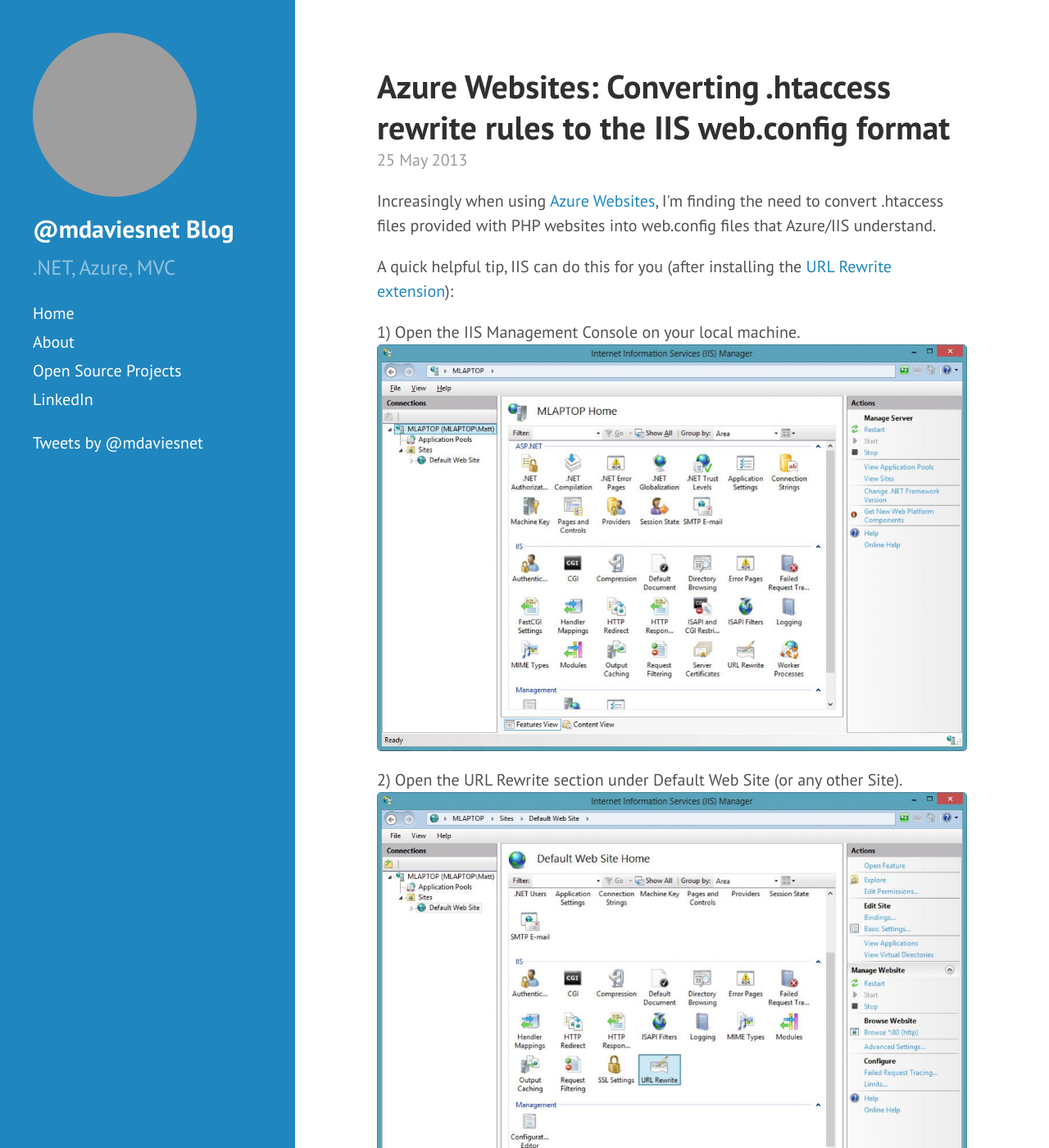
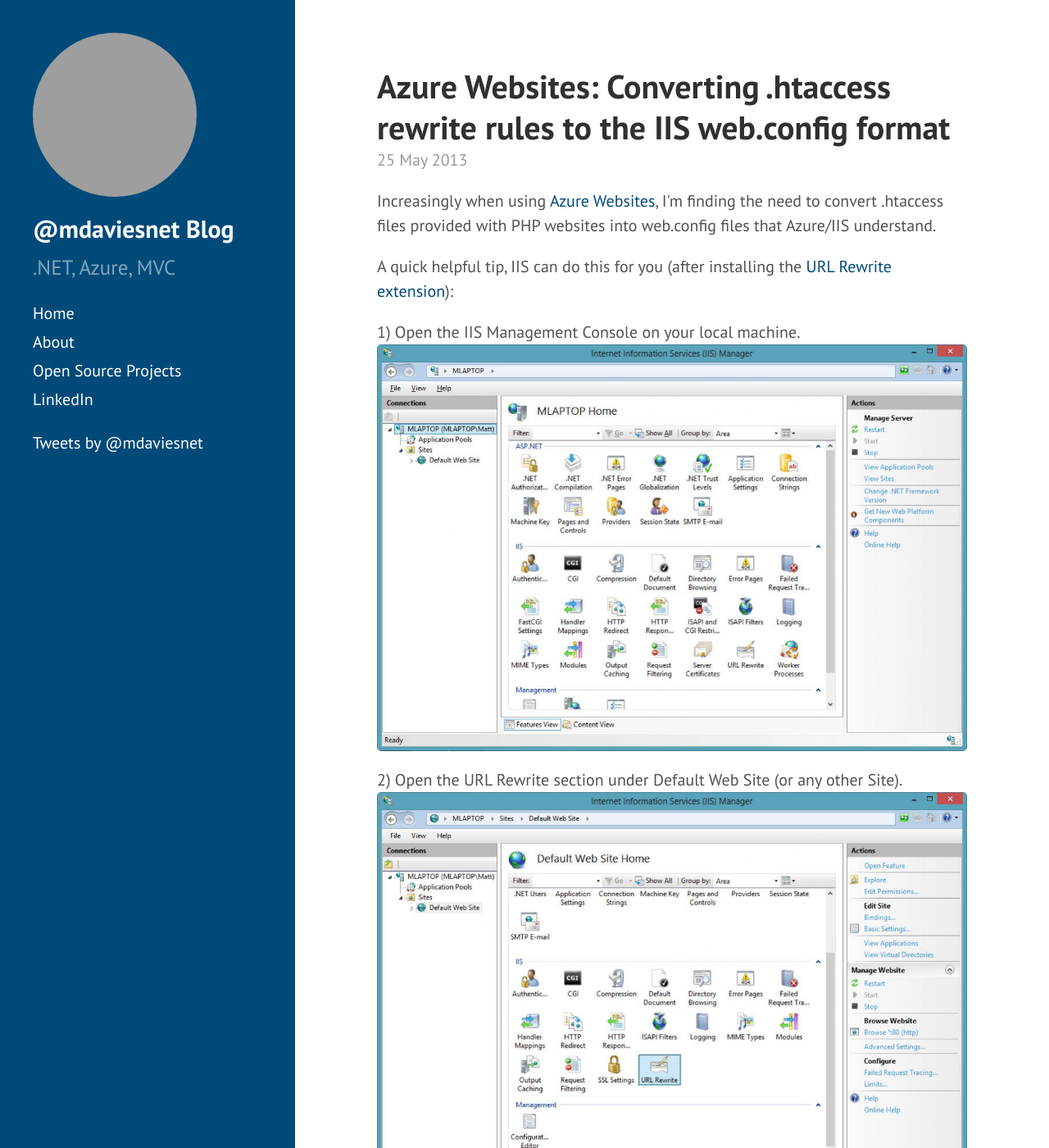
Before and after one commit to MattDavies/mattdavies.github.io, a Jekyll site: the page built from _posts/2013-05-25-azure-websites-htaccess-rewrite-web-config.html, in a window 1280 px wide and 1400 px high. Shown: the whole window at 82% size. Built offline with Jekyll 4.4.1, drawn with Linux system fonts in a browser that asks for light colours; comment, search, counter and statistics services are not loaded; grey boxes are pictures that could not be loaded.

Commit message:
Colour update

```diff
--- a/public/css/site.css
+++ b/public/css/site.css
@@ -24,9 +24,9 @@
 
 /* Custom Azure Blue */
 .theme-azure .sidebar {
-	background-color: #2086bf;
+	background-color: #004a7a;
 }
 .theme-azure .content a,
 .theme-azure .related-posts li a:hover {
-	color: #2086bf;
+	color: #004a7a;
 }
```
